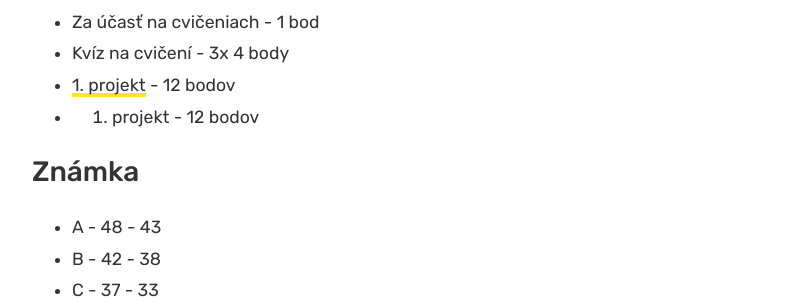
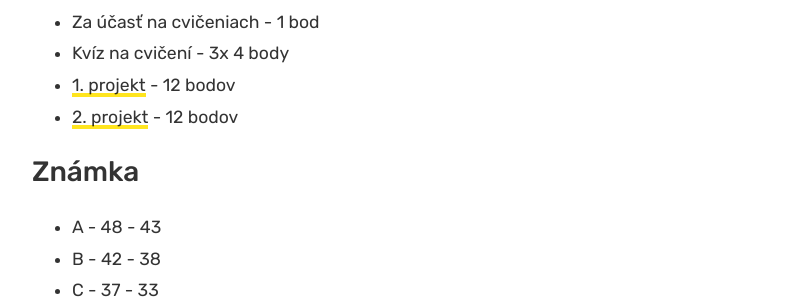
Before and after one commit to ppatrik/ppatrik.github.io, a Jekyll site: the page built from _posts/2019-09-20-JAC-0.md, in a window 1280 px wide and 900 px high, scrolled down 1071 px. Shown: the part 153-453 px from the top of the window, without its empty margins (243-1036 px from the left). Built offline with Jekyll 4.4.1, drawn with Linux system fonts in a browser that asks for light colours; comment, search, counter and statistics services are not loaded; some of the changed lines change nothing that is shown.

Commit message:
Update 2019-09-20-JAC-0.md

```diff
--- a/_posts/2019-09-20-JAC-0.md
+++ b/_posts/2019-09-20-JAC-0.md
@@ -25,7 +25,7 @@ author: ppatrik
 * Za účasť na cvičeniach - 1 bod
 * Kvíz na cvičení - 3x 4 body
 * [1. projekt]({{site.base_url}}/vyuka/jac/2019/11/08/JAC-Projekt1.html) - 12 bodov
-* 2. projekt - 12 bodov
+* [2. projekt](#TBD) - 12 bodov
 
 ### Známka
 * A - 48 - 43
```
